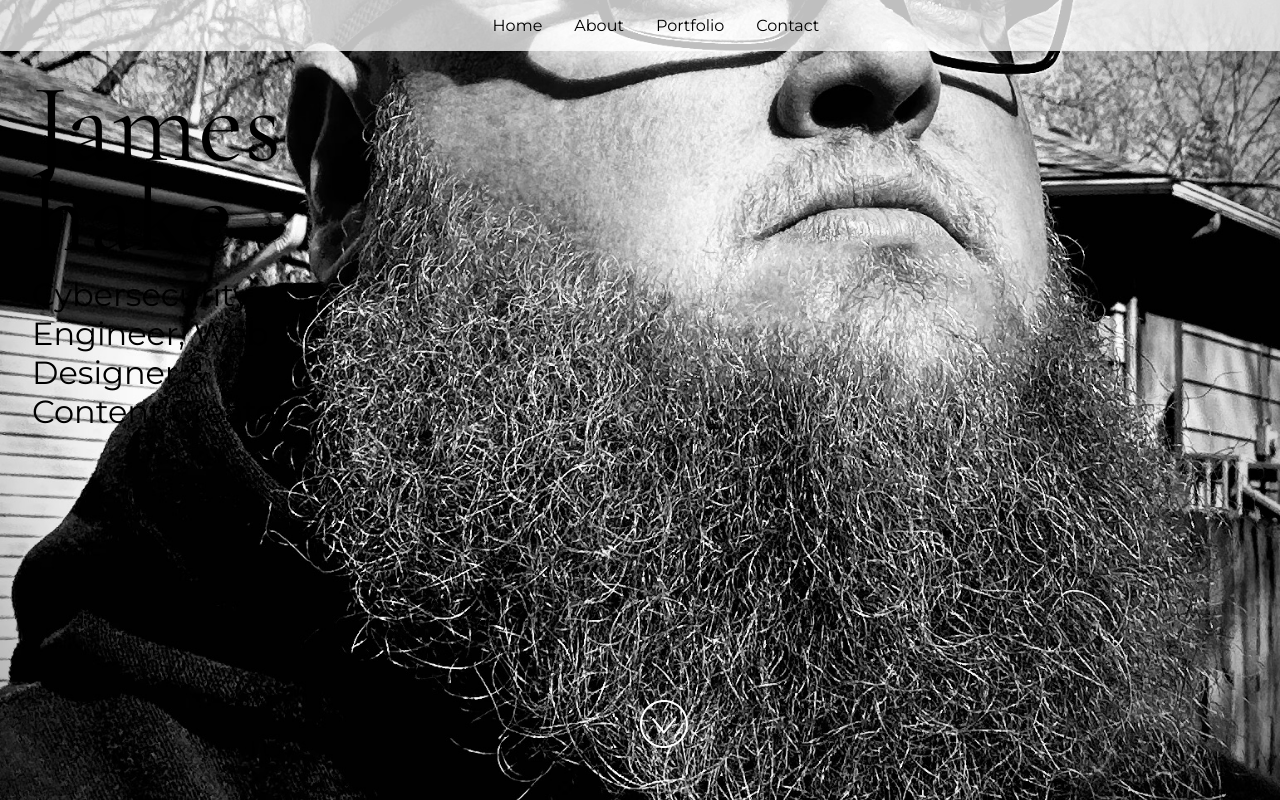
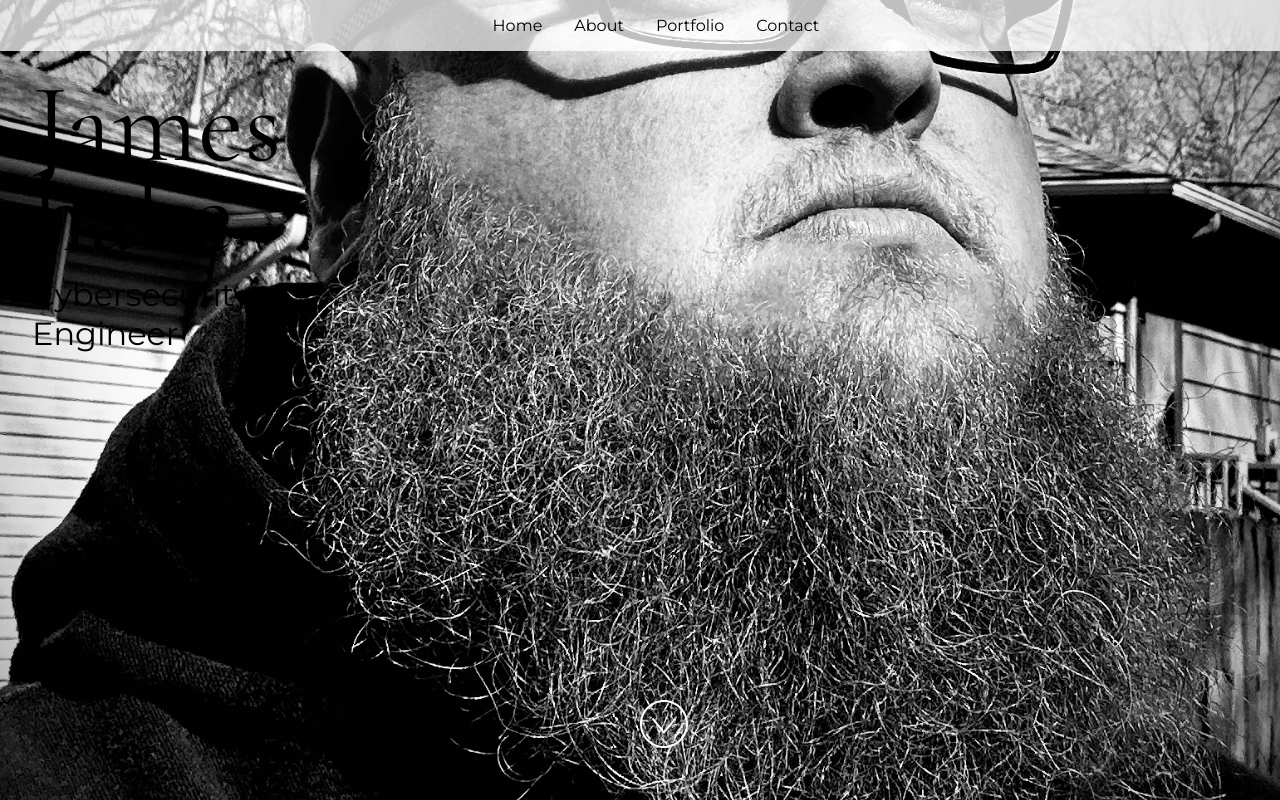
Before and after one commit to james-hake/My-portfolio, a React (Vite) app: page / in a window 1280 px wide. Built offline with nearby package versions, Linux system fonts and the light colour scheme; grey boxes are pictures that could not be loaded.

Commit message:
descriptions update

```diff
--- a/src/App.jsx
+++ b/src/App.jsx
@@ -25,13 +25,13 @@ import "./styles.css";
  */
 const siteProps = {
   name: "James hake",
-  title: "Cybersecurity Engineer, Web Designer & Content Creator",
+  title: "Cybersecurity Engineer",
   email: "hake.james@outlook.com",
-  gitHub: "https://github.com/james-hake",
+  gitHub: "james-hake",
   instagram: "",
-  linkedIn: "linkedin.com/in/jameshake",
+  linkedIn: "jameshake",
   medium: "",
-  twitter: "https://twitter.com/james_hake",
+  twitter: "james_hake",
   youTube: "",
 };
 
```
Also changed, not shown: src/images/socials/geometric-texture-2875.jpg (added).
